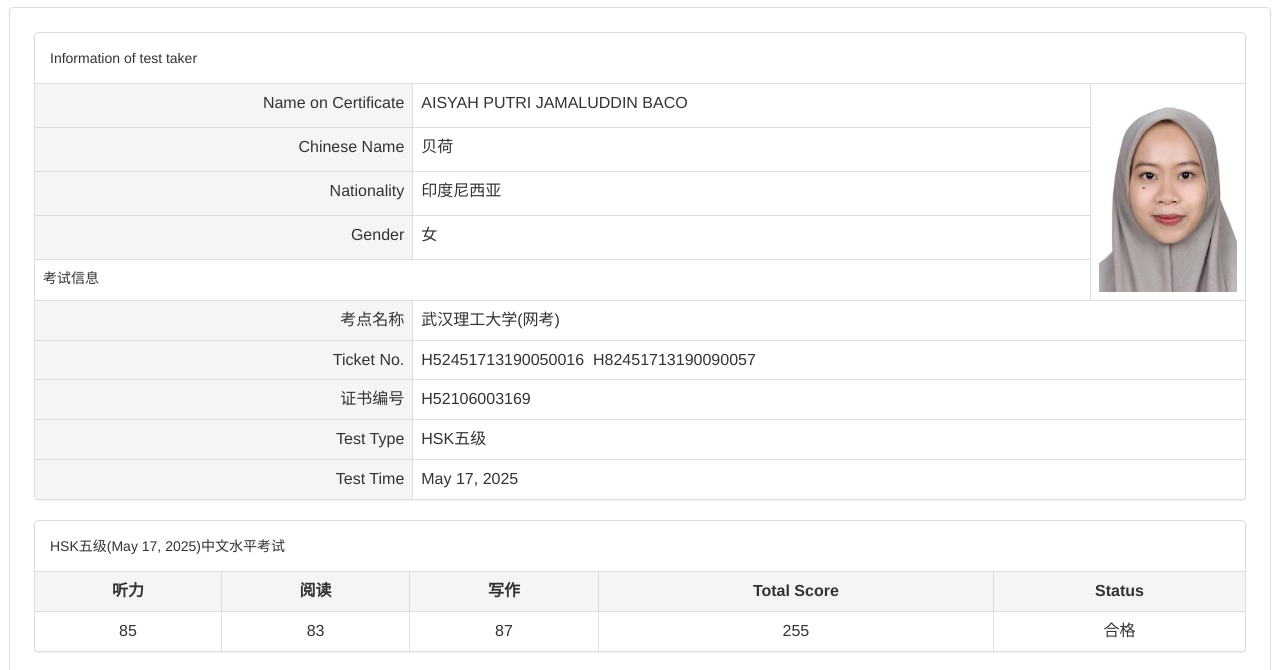
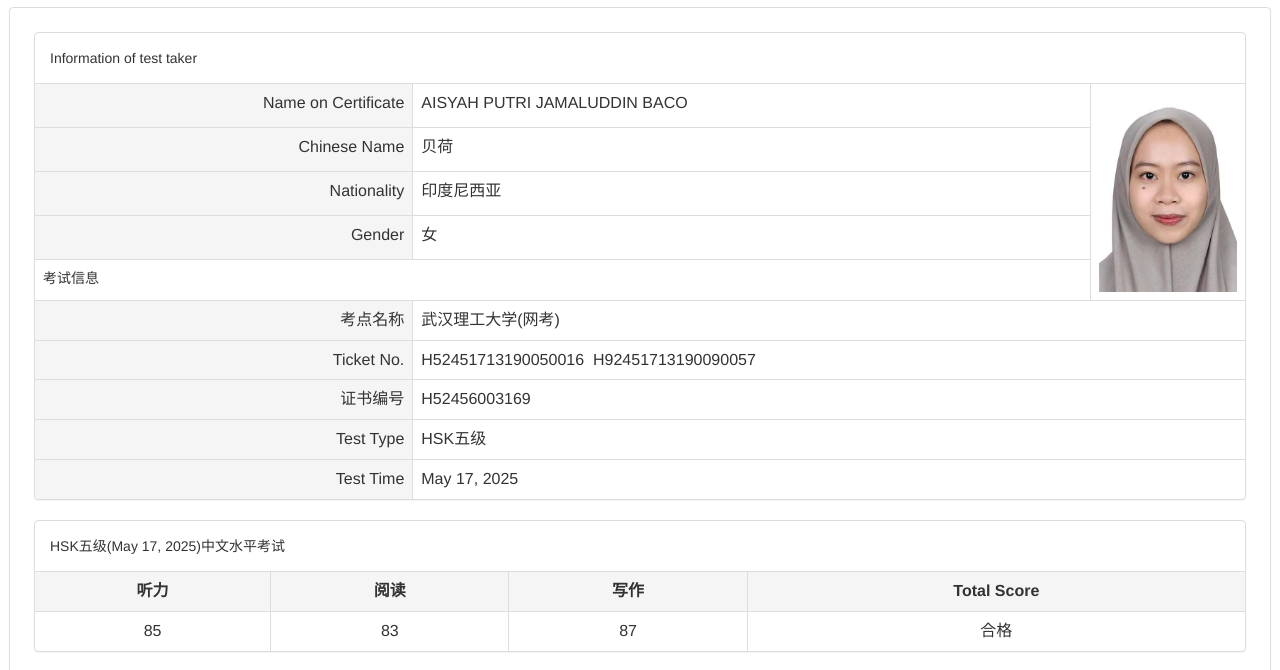
Before and after one commit to adminchinesetestt/adminchinesetest, a plain HTML site: page index.html in a window 1280 px wide. Shown: the part 95-765 px from the top of the page. Drawn offline with Linux system fonts and the light colour scheme.

Commit message:
Update index.html

```diff
--- a/index.html
+++ b/index.html
@@ -44,11 +44,11 @@
 						</tr>
 						<tr>
 							<td class="active text-right">Ticket No.</td>
-							<td colspan="2">H52451713190050016&nbsp;&nbsp;H82451713190090057</td>
+							<td colspan="2">H52451713190050016&nbsp;&nbsp;H92451713190090057</td>
 						</tr>
 						<tr>
 							<td class="active text-right">证书编号</td>
-							<td colspan="2">  H52106003169
+							<td colspan="2">  H52456003169
 						</tr>
 						<tr>
 							<td class="active text-right">Test Type</td>
@@ -81,7 +81,7 @@
 									Total Score
 							</div>
 							</th>
-							<th><div align="center">Status</div></th>
+
 						</tr>
 					</thead>
 					<tbody>
@@ -98,8 +98,7 @@
 								87
 							</td>
 
-							<td align="center">
-								255
+
 							</td>
 								<td align="center">合格
 							</td>
```
